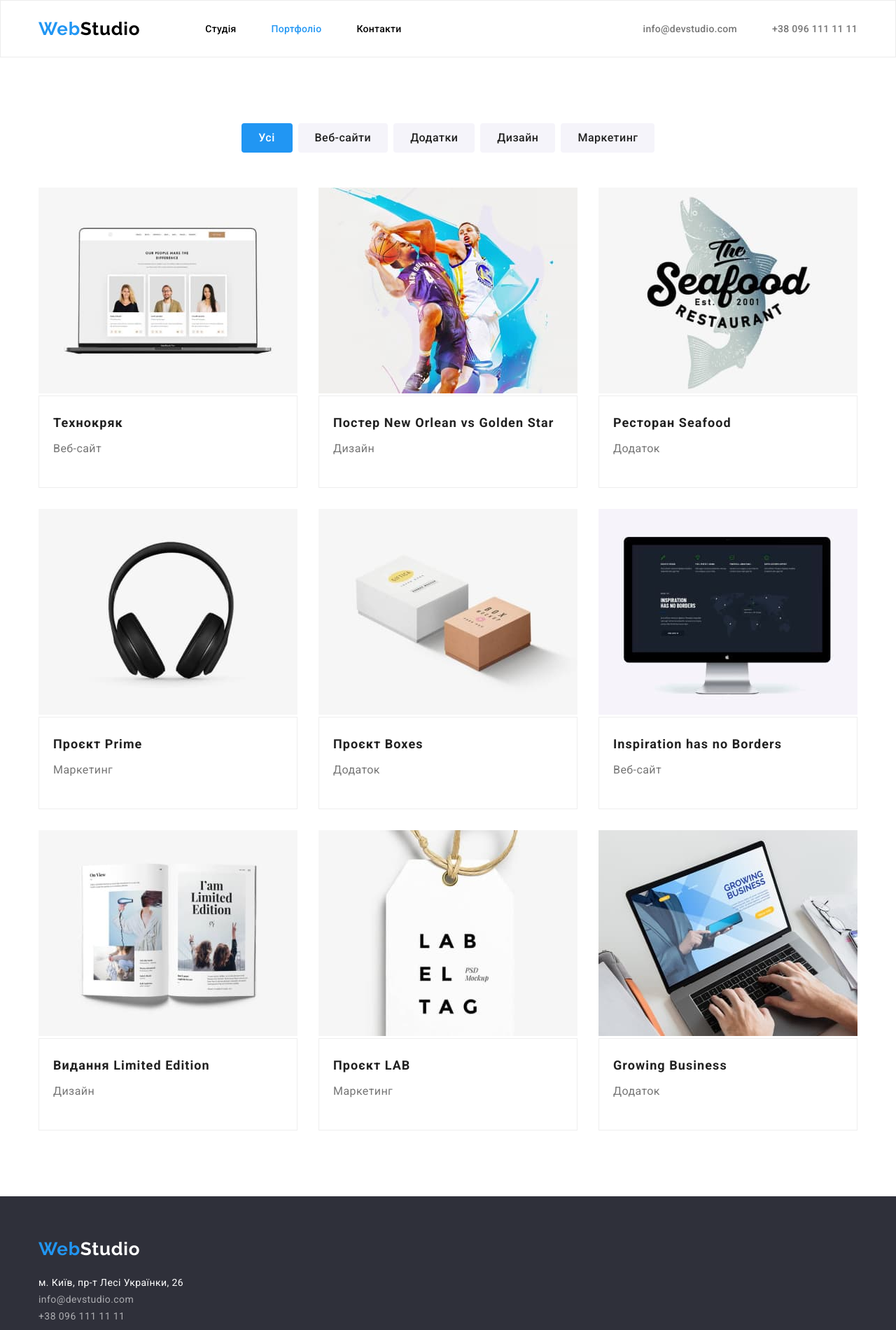
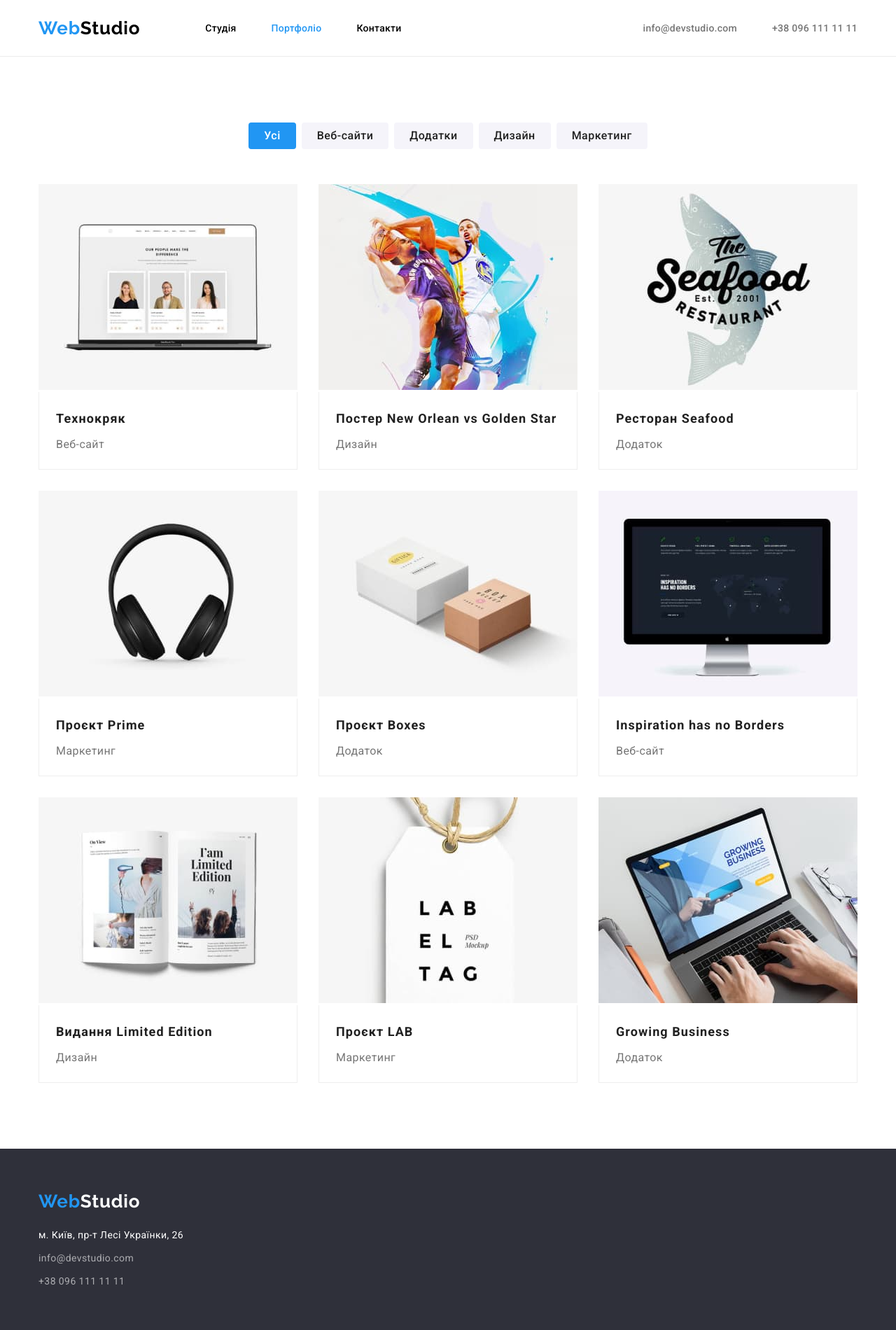
Before and after one commit to Chuudim/goit-markup-hw-03, a plain HTML site: page portfolio.html in a window 1280 px wide. Shown: the top 1900 px of the page at 70% size. Drawn offline with nearby package versions, Linux system fonts and the light colour scheme.

Commit message:
Містить другі правки від ментора по дз №3

```diff
--- a/css/styles.css
+++ b/css/styles.css
@@ -44,6 +44,12 @@ color: var(--black-color);
 --black-color: #000000
 }
 
+.img {
+    display: block;
+    max-width: 100%;
+    height: auto;
+}
+
 
 
 
@@ -77,7 +83,7 @@ background: #ECECEC; */
 /* Header */
 
 .header {
-    border: 1px solid #ECECEC;
+    border-bottom: 1px solid #ECECEC;
 }
 
 .header-container {
@@ -135,7 +141,7 @@ margin-right: 0%;
     align-items:center;
 }
 
-.adress-post {
+.list-item {
     margin-right: 50px;
 }
 
@@ -310,12 +316,13 @@ font-weight: 700;
 }
 
 .team-item {
+    background-color: var(--background-color);
     box-shadow: 0px 1px 3px rgba(0, 0, 0, 0.12), 0px 1px 1px rgba(0, 0, 0, 0.14), 0px 2px 1px rgba(0, 0, 0, 0.2);
     border-radius: 0px 0px 4px 4px;
 }
 
 .team-item-list {
-    padding: 30px;
+    padding: 30px 0;
 }
 
 
@@ -340,6 +347,7 @@ font-weight: 700;
 
 .adress {
     font-style: normal;
+    margin-top: 20px;
 }
 
 .footer-adress {
@@ -363,11 +371,8 @@ font-weight: 700;
 
 }
 
-.footer-list {
-    padding-top: 20px;
-}
 
-.footer-item {
+.footer-item:not(:first-child) {
 margin-top: 9px;
 }
 
@@ -394,12 +399,9 @@ margin-top: 9px;
         border-radius: 4px;
         border-color: transparent;
         padding: 6px 22px;
+        border: none;
 }
- .current {
-  min-width: 73px;
-  min-height: 38px;
- }
-
+/*
  .second {
      min-width: 125px;
      min-height: 38px;
@@ -420,7 +422,7 @@ margin-top: 9px;
      min-width: 130px;
      min-height: 38px;
  }
-
+ */
 
 
 
@@ -465,7 +467,6 @@ margin-top: 9px;
         line-height: calc(30 / 16);
         /* identical to box height, or 188% */
         color: var(--title-text-color);
-        margin-bottom: 20px;
 }
 
 .examples-item {
@@ -486,5 +487,6 @@ margin-top: 9px;
 
 .examples-border {
 border: 1px solid #EEEEEE;
-padding: 20px;
+border-top: 0px solid #EEEEEE;
+padding: 20px 24px;
 }
--- a/portfolio.html
+++ b/portfolio.html
@@ -28,14 +28,14 @@
         </nav>
         <!-- Пошта, телефон -->
         <ul class="list-adress list">
-            <li><a class="adress-post link" href="mailto:info@devstudio.com">info@devstudio.com</a></li>
+            <li class="list-item"><a class="adress-post link" href="mailto:info@devstudio.com">info@devstudio.com</a></li>
             <li> <a class="adress-tel link" href="tel:+380961111111"> +38 096 111 11 11</a></li>
         </ul>
         </div>
     </header>
     <!-- Головна інформація   -->
 <main>
-    <section class="section-info section">
+    <section class="section-info">
 <div class="container">
         <!-- Навігація по прикладах робот -->
         <ul class="info-list list">
@@ -115,14 +115,13 @@
         <a class="logo-link-footer link" href="./index.html"><span class="web-logo">Web</span>Studio</a>
         <address class="adress">
             <ul class="footer-list list">
-                <li class="footer-list-list">
+                <li class="footer-item">
                     <a class="footer-adress link" href="https://goo.gl/maps/tTJU15JRMb5GEWjD7" target="_blank"
                         rel="noopener nofollower noreferrer">м. Київ, пр-т Лесі Українки, 26</a>
                 </li>
-                <li class="footer-list-list"><a class="footer-link link"
+                <li class="footer-item"><a class="footer-link link"
                         href="mailto:info@devstudio.com">info@devstudio.com</a></li>
-                <li class="footer-list-list"> <a class="footer-link link" href="tel:+380961111111">+38 096 111 11 11</a>
-                </li>
+                <li class="footer-item"> <a class="footer-link link" href="tel:+380961111111">+38 096 111 11 11</a></li>
             </ul>
         </address>
     </div>
```
Also changed, not shown: index.html (+4 -4 lines).
